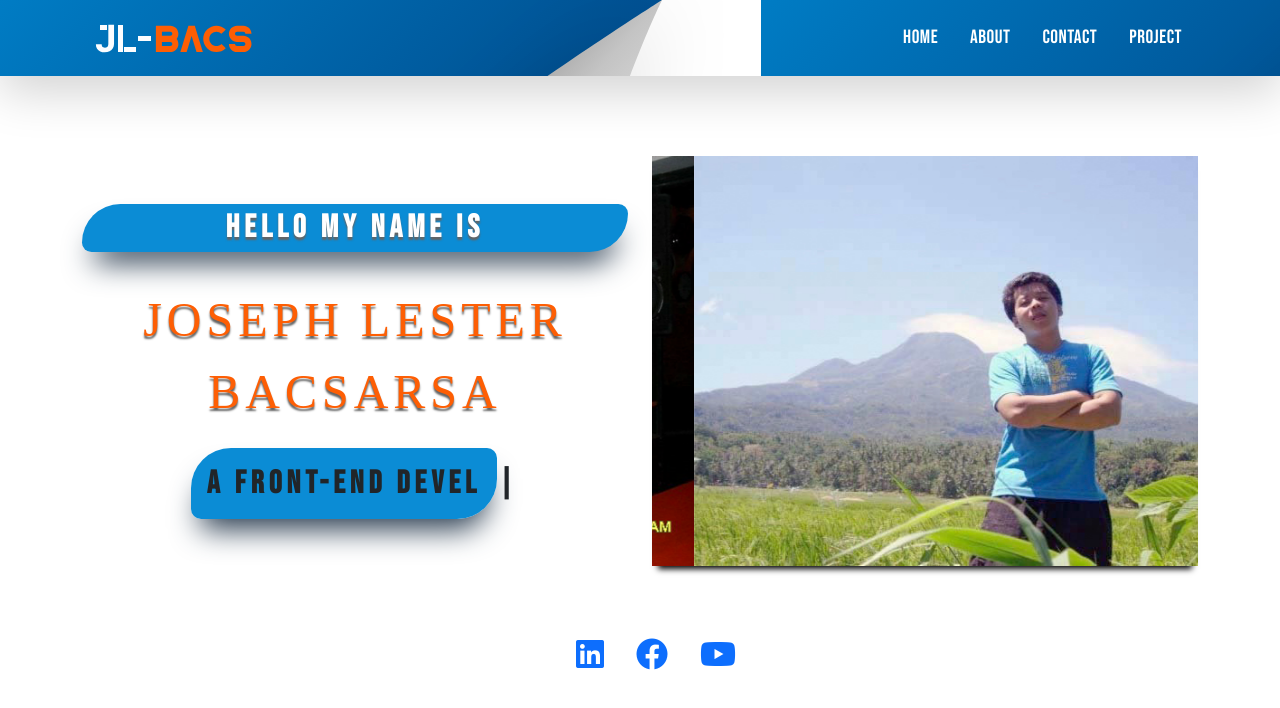
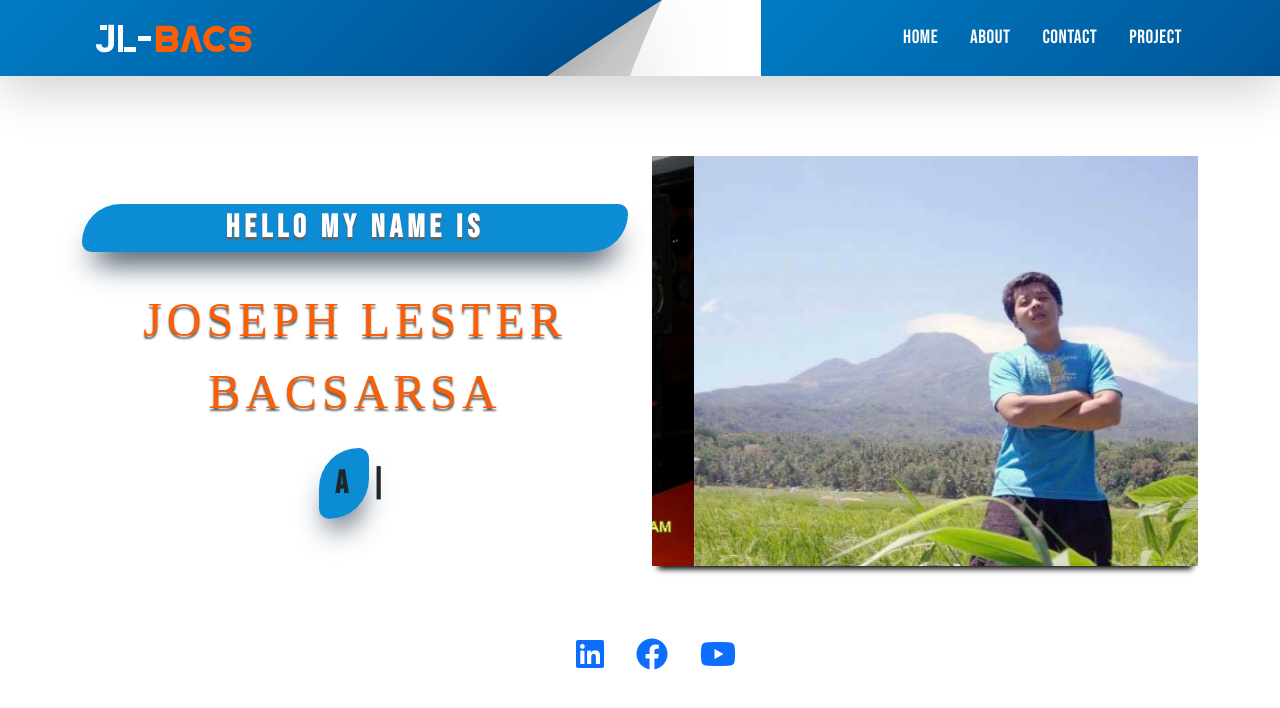
Before and after one commit to jlbbacs/Portfolio-app, a React (Create React App) app: page / in a window 1280 px wide. Shown: the top 708 px of the page. Built offline with nearby package versions, Linux system fonts and the light colour scheme; the HTML template or start-up script is replaced by a standard one; a web font is replaced by a local one.

Commit message:
chaninging  Typewriter sstrings

```diff
--- a/src/pages/Home.js
+++ b/src/pages/Home.js
@@ -34,7 +34,7 @@ const Home = ()=> {
 
             id = "type-text"
             options={{
-            strings: ['A Front-end Developer', 'A Web Designer'],
+            strings: ['A Problem Solver','A Front-end Developer','A Web Designer'],
             autoStart: true,
              loop: true,
               }}
```
Also changed, not shown: src/pages/Contact.js (line endings or trailing spaces).
